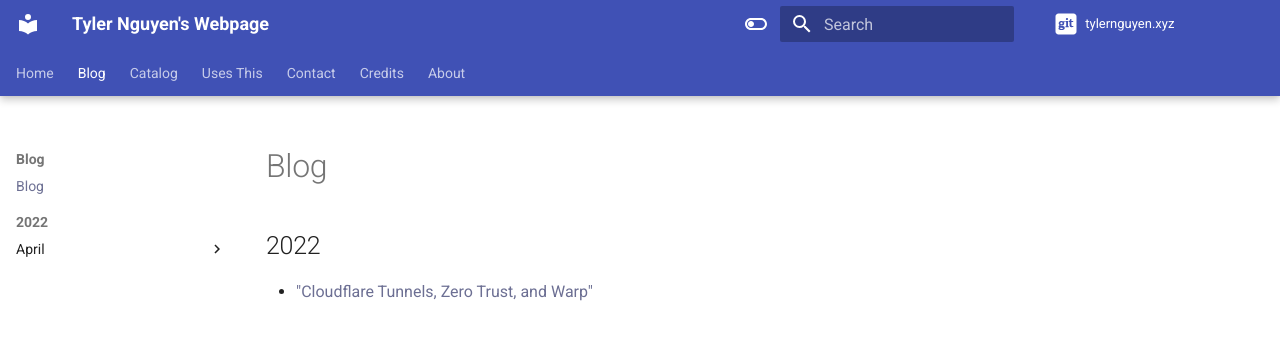
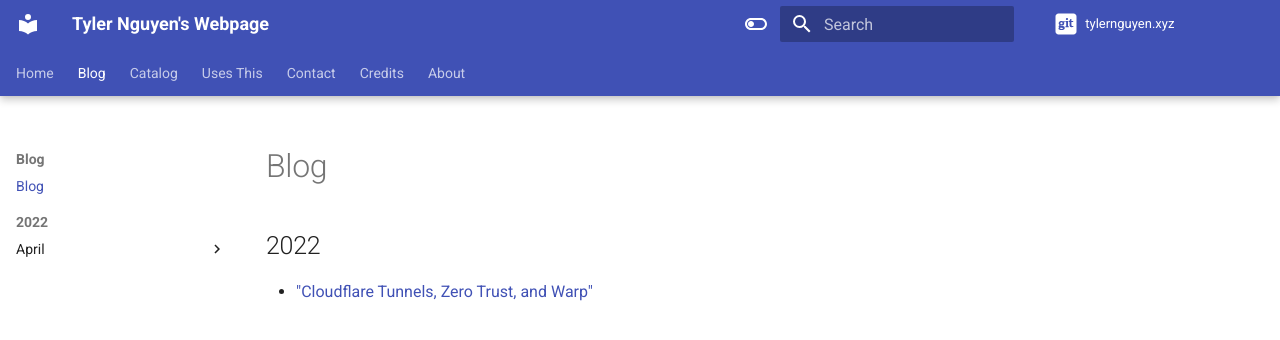
Before and after one commit to tylernguyen/tylernguyen.xyz, an MkDocs documentation site: the page built from docs/blog/index.md, in a window 1280 px wide. Shown: the top 340 px of the page. Built offline with MkDocs 1.6.1 and Material for MkDocs 9.7.7, drawn with Linux system fonts in a browser that asks for light colours; plug-ins that fetch from the network failed and are left out; comment, search, counter and statistics services are not loaded.

Commit message:
light links to indigo

```diff
--- a/docs/stylesheets/extra.css
+++ b/docs/stylesheets/extra.css
@@ -24,7 +24,7 @@
 
 /* ANCHOR Light Mode Colors */
 [data-md-color-scheme="default"] {
-  --md-typeset-a-color: #6C6F93;
+  --md-typeset-a-color: #4051B5;
 }
 
 /* ANCHOR Button Color depends on Link Color */
```
